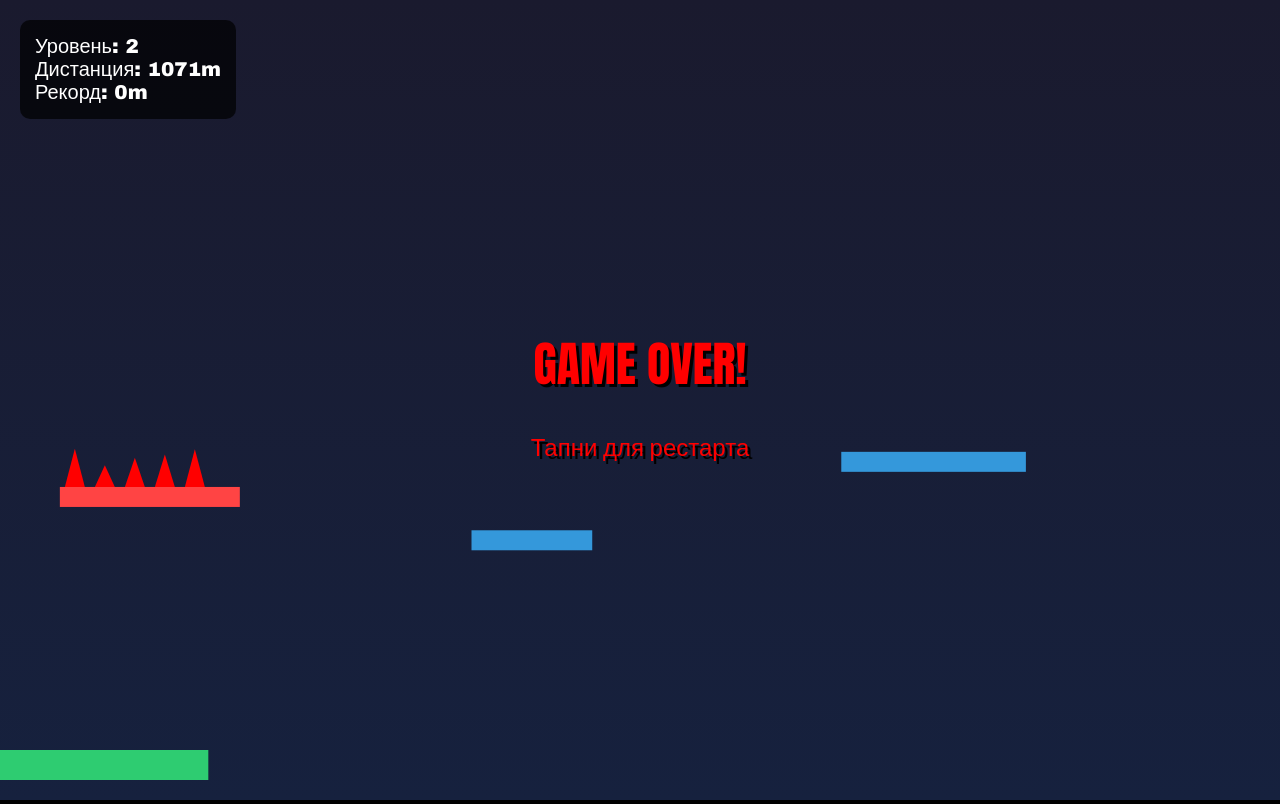
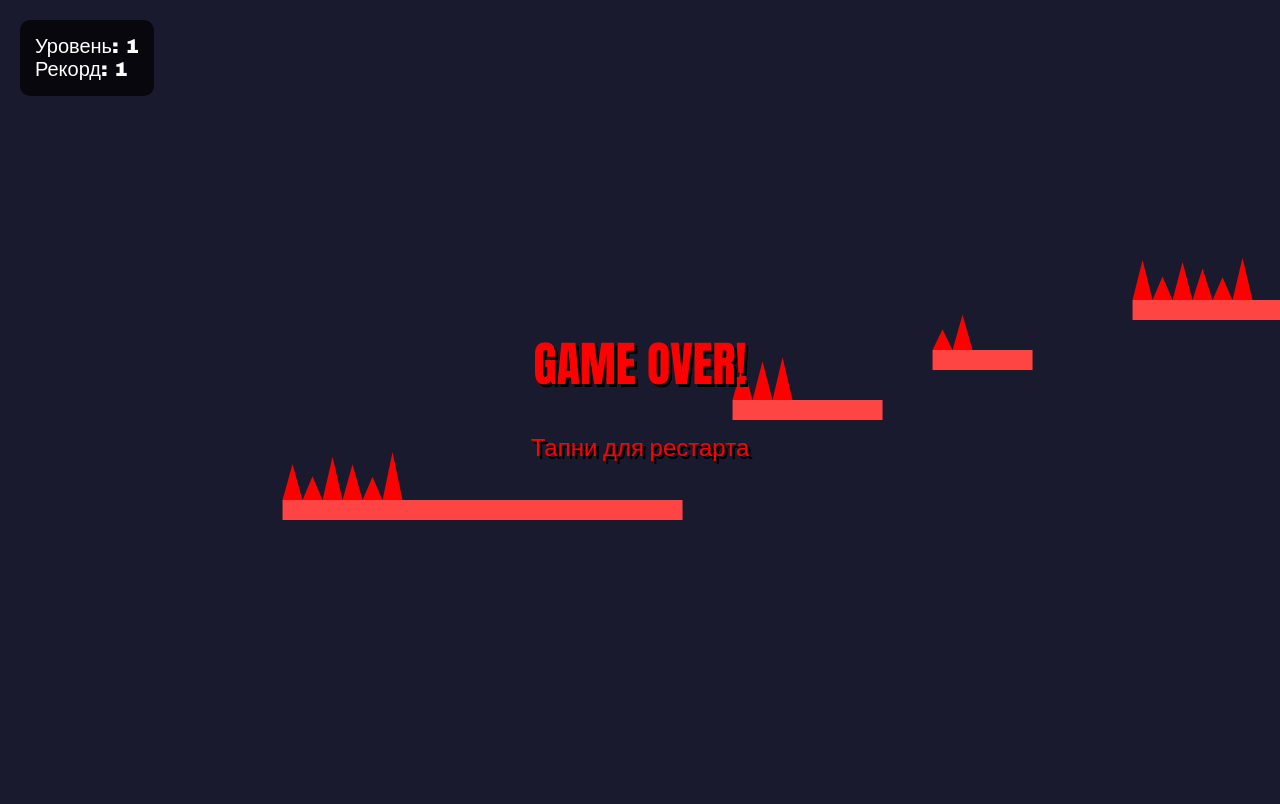
Before and after one commit to WtFNickNameLoL/ai, a plain HTML site: page index.html in a window 1280 px wide. Drawn offline with Linux system fonts and the light colour scheme.

Commit message:
Update index.html

```diff
--- a/index.html
+++ b/index.html
@@ -1,17 +1,17 @@
 <!DOCTYPE html>
 <html>
 <head>
-    <title>Ball Dash</title>
+    <title>Hardcore Ball Levels</title>
     <meta name="viewport" content="width=device-width, initial-scale=1.0, maximum-scale=1.0, user-scalable=no">
     <style>
         body {
             margin: 0;
             overflow: hidden;
-            background: #000;
+            background: #1a1a2e;
             touch-action: none;
         }
         #gameCanvas {
-            background: linear-gradient(to bottom, #1a1a2e 0%, #16213e 100%);
+            background: #1a1a2e;
         }
         #hud {
             position: fixed;
@@ -41,9 +41,8 @@
 </head>
 <body>
     <div id="hud">
-        Уровень: <span id="level">1</span><br>
-        Дистанция: <span id="distance">0</span>m<br>
-        Рекорд: <span id="highscore">0</span>m
+        Уровень: <span id="currentLevel">1</span><br>
+        Рекорд: <span id="maxLevel">1</span>
     </div>
     <div id="deathScreen">
         GAME OVER!<br>
@@ -57,205 +56,169 @@
         canvas.width = window.innerWidth;
         canvas.height = window.innerHeight;
 
-        // Конфигурация игры
-        const CONFIG = {
-            BASE_SPEED: 8,
-            GRAVITY: 0.8,
-            JUMP_FORCE: -16,
-            DOUBLE_JUMP_FORCE: -12,
-            PLATFORM_SPACING: 300,
-            MAX_JUMPS: 2,
-            LEVEL_UP_DISTANCE: 1000,
-            SPIKE_CHANCE: 0.3
-        };
+        const LEVEL_CONFIG = [
+            { // Level 1
+                speed: 8,
+                direction: 1,
+                platforms: [
+                    {x: 0,    y: 500, w: 400, spikes: 0.3},
+                    {x: 450,  y: 400, w: 150, spikes: 0.5},
+                    {x: 650,  y: 350, w: 100, spikes: 0.4},
+                    {x: 850,  y: 300, w: 200, spikes: 0.6},
+                    {x: 1150, y: 400, w: 150, spikes: 0.2},
+                    {x: 1400, y: 500, w: 300, spikes: 0.1}
+                ]
+            },
+            { // Level 2
+                speed: 10,
+                direction: -1,
+                platforms: [
+                    {x: 0,    y: 300, w: 400, spikes: 0.4},
+                    {x: 450,  y: 400, w: 150, spikes: 0.6},
+                    {x: 650,  y: 350, w: 100, moving: true},
+                    {x: 850,  y: 450, w: 200, spikes: 0.7},
+                    {x: 1150, y: 300, w: 150, spikes: 0.5},
+                    {x: 1400, y: 400, w: 300, spikes: 0.3}
+                ]
+            },
+            { // Level 3
+                speed: 12,
+                direction: 1,
+                platforms: [
+                    {x: 0,    y: 400, w: 200, spikes: 0.5},
+                    {x: 300,  y: 350, w: 150, moving: true},
+                    {x: 500,  y: 300, w: 100, spikes: 0.6},
+                    {x: 700,  y: 450, w: 200, spikes: 0.8},
+                    {x: 1000, y: 350, w: 150, moving: true},
+                    {x: 1250, y: 400, w: 300, spikes: 0.4}
+                ]
+            }
+        ];
 
-        // Состояние игры
         let gameState = {
-            scrollX: 0,
-            distance: 0,
-            level: 1,
-            highscore: parseInt(localStorage.getItem('highscore')) || 0,
+            currentLevel: 1,
+            maxLevel: parseInt(localStorage.getItem('maxLevel')) || 1,
             isDead: false,
             platforms: [],
-            jumpsLeft: CONFIG.MAX_JUMPS,
-            currentSpeed: CONFIG.BASE_SPEED,
-            autoMove: true
-        };
-
-        const ball = {
-            x: canvas.width * 0.3,
+            scrollX: 0,
+            currentSpeed: 8,
+            ball: {
+                x: 100,
                 y: canvas.height * 0.5,
                 radius: 15,
                 color: '#00ff88',
-            velocityY: 0
+                velocityY: 0,
+                jumpsLeft: 1
+            }
         };
 
-        // Инициализация
         function initGame() {
-            gameState = {
-                scrollX: 0,
-                distance: 0,
-                level: 1,
-                isDead: false,
-                platforms: [],
-                jumpsLeft: CONFIG.MAX_JUMPS,
-                currentSpeed: CONFIG.BASE_SPEED,
-                highscore: gameState.highscore,
-                autoMove: true
+            const level = LEVEL_CONFIG[gameState.currentLevel - 1];
+
+            gameState.platforms = level.platforms.map(p => ({
+                ...p,
+                height: 20,
+                color: p.spikes ? '#ff4444' : '#3498db',
+                spikes: p.spikes ? generateSpikes(p.w, p.spikes) : [],
+                moving: p.moving ? {
+                    direction: 1,
+                    speed: 2,
+                    minY: p.y - 50,
+                    maxY: p.y + 50
+                } : null
+            }));
+
+            gameState.scrollX = 0;
+            gameState.currentSpeed = level.speed;
+            gameState.ball = {
+                x: level.direction === -1 ? canvas.width - 100 : 100,
+                y: canvas.height * 0.5,
+                velocityY: 0,
+                jumpsLeft: 1,
+                radius: 15,
+                color: '#00ff88'
             };
 
-            // Стартовая платформа
-            addPlatform(0, canvas.height - 50, canvas.width, 30, '#2ecc71', false);
-
-            // Генерация платформ
-            generateInitialPlatforms();
-
-            ball.x = canvas.width * 0.3;
-            ball.y = canvas.height * 0.5;
-            ball.velocityY = 0;
-
+            gameState.isDead = false;
+            document.getElementById('currentLevel').textContent = gameState.currentLevel;
+            document.getElementById('maxLevel').textContent = gameState.maxLevel;
             document.getElementById('deathScreen').style.display = 'none';
-            updateHUD();
         }
 
-        function generateInitialPlatforms() {
-            let x = 400;
-            for(let i = 0; i < 5; i++) {
-                const hasSpikes = Math.random() < CONFIG.SPIKE_CHANCE;
-                addPlatform(
-                    x,
-                    canvas.height - 150 - Math.random() * 200,
-                    120 + Math.random() * 80,
-                    20,
-                    hasSpikes ? '#ff4444' : '#3498db',
-                    hasSpikes
-                );
-                x += CONFIG.PLATFORM_SPACING + Math.random() * 200;
-            }
-        }
-
-        function addPlatform(x, y, width, height, color, hasSpikes) {
-            gameState.platforms.push({
-                x, y, width, height, color,
-                spikes: hasSpikes ? generateSpikes(width) : []
-            });
-        }
-
-        function generateSpikes(width) {
-            const spikes = [];
-            const count = Math.floor(width / 30);
-            for(let i = 0; i < count; i++) {
-                spikes.push({
-                    x: 15 + i * 30,
-                    height: 20 + Math.random() * 20
-                });
-            }
-            return spikes;
+        function generateSpikes(width, density) {
+            return Array.from({length: Math.floor(width/20 * density)}, (_,i) => ({
+                x: 10 + i * 20,
+                height: 20 + Math.random() * 30
+            }));
         }
 
         function updatePhysics() {
             if(gameState.isDead) return;
 
-            // Автоматическое движение вправо
-            gameState.scrollX += gameState.currentSpeed;
-            gameState.distance = Math.floor(gameState.scrollX);
+            // Автоматическое ускорение
+            gameState.currentSpeed *= 1.0005;
+            gameState.scrollX += LEVEL_CONFIG[gameState.currentLevel-1].direction * gameState.currentSpeed;
 
-            // Повышение уровня
-            if(gameState.distance >= gameState.level * CONFIG.LEVEL_UP_DISTANCE) {
-                gameState.level++;
-                gameState.currentSpeed = CONFIG.BASE_SPEED * (1 + (gameState.level-1)*0.12);
+            // Движение платформ
+            gameState.platforms.forEach(p => {
+                if(p.moving) {
+                    p.y += p.moving.speed * p.moving.direction;
+                    if(p.y > p.moving.maxY || p.y < p.moving.minY) {
+                        p.moving.direction *= -1;
                     }
+                }
+            });
 
             // Физика мяча
-            ball.velocityY += CONFIG.GRAVITY;
-            ball.y += ball.velocityY;
+            gameState.ball.velocityY += 0.8;
+            gameState.ball.y += gameState.ball.velocityY;
 
-            // Генерация новых платформ
-            const lastPlatform = gameState.platforms[gameState.platforms.length-1];
-            if(lastPlatform.x + lastPlatform.width < gameState.scrollX + canvas.width) {
-                const hasSpikes = Math.random() < CONFIG.SPIKE_CHANCE;
-                addPlatform(
-                    lastPlatform.x + lastPlatform.width + CONFIG.PLATFORM_SPACING,
-                    canvas.height - 150 - Math.random() * 300,
-                    100 + Math.random() * 100,
-                    20,
-                    hasSpikes ? '#ff4444' : '#3498db',
-                    hasSpikes
-                );
-            }
-
-            // Удаление старых платформ
-            gameState.platforms = gameState.platforms.filter(p =>
-                p.x + p.width > gameState.scrollX - canvas.width
-            );
-
-            // Коллизии и смерть
+            // Коллизии
             let onGround = false;
             gameState.platforms.forEach(platform => {
-                if(checkPlatformCollision(platform)) {
+                const platformX = platform.x + gameState.scrollX;
+
+                if(checkCollision(platformX, platform)) {
                     if(platform.spikes.length > 0) {
                         gameOver();
                         return;
                     }
-                    ball.velocityY = 0;
-                    ball.y = platform.y - ball.radius;
+                    gameState.ball.velocityY = 0;
+                    gameState.ball.y = platform.y - gameState.ball.radius;
                     onGround = true;
                 }
             });
 
-            gameState.jumpsLeft = onGround ? CONFIG.MAX_JUMPS : gameState.jumpsLeft;
+            gameState.ball.jumpsLeft = onGround ? 1 : gameState.ball.jumpsLeft;
 
             // Границы экрана
-            if(ball.y > canvas.height + 100) gameOver();
+            if(gameState.ball.y > canvas.height + 100) gameOver();
         }
 
-        function checkPlatformCollision(platform) {
-            // Проверка коллизии с платформой
-            if(ball.y + ball.radius < platform.y ||
-               ball.y - ball.radius > platform.y + platform.height ||
-               ball.x + ball.radius < platform.x - gameState.scrollX ||
-               ball.x - ball.radius > platform.x + platform.width - gameState.scrollX) {
-                return false;
-            }
-
-            // Проверка коллизии с шипами
-            if(platform.spikes.length > 0) {
-                for(const spike of platform.spikes) {
-                    const spikeX = platform.x + spike.x - gameState.scrollX;
-                    const spikeTop = platform.y - spike.height;
-                    if(ball.x > spikeX - 10 && ball.x < spikeX + 10 &&
-                       ball.y + ball.radius > spikeTop) {
-                        return true;
-                    }
-                }
-            }
-            return true;
+        function checkCollision(platformX, platform) {
+            return gameState.ball.x + gameState.ball.radius > platformX &&
+                   gameState.ball.x - gameState.ball.radius < platformX + platform.w &&
+                   gameState.ball.y + gameState.ball.radius > platform.y &&
+                   gameState.ball.y - gameState.ball.radius < platform.y + platform.height;
         }
 
         function draw() {
             ctx.clearRect(0, 0, canvas.width, canvas.height);
 
-            // Платформы и шипы
+            // Отрисовка платформ
             gameState.platforms.forEach(platform => {
-                // Основная платформа
+                const x = platform.x + gameState.scrollX;
+
                 ctx.fillStyle = platform.color;
-                ctx.fillRect(
-                    platform.x - gameState.scrollX,
-                    platform.y,
-                    platform.width,
-                    platform.height
-                );
+                ctx.fillRect(x, platform.y, platform.w, platform.height);
 
-                // Шипы
                 if(platform.spikes.length > 0) {
                     ctx.fillStyle = '#ff0000';
                     platform.spikes.forEach(spike => {
-                        const spikeX = platform.x + spike.x - gameState.scrollX;
                         ctx.beginPath();
-                        ctx.moveTo(spikeX - 10, platform.y);
-                        ctx.lineTo(spikeX + 10, platform.y);
-                        ctx.lineTo(spikeX, platform.y - spike.height);
-                        ctx.closePath();
+                        ctx.moveTo(x + spike.x - 10, platform.y);
+                        ctx.lineTo(x + spike.x + 10, platform.y);
+                        ctx.lineTo(x + spike.x, platform.y - spike.height);
                         ctx.fill();
                     });
                 }
@@ -263,42 +226,33 @@
 
             // Мяч
             ctx.beginPath();
-            ctx.arc(ball.x, ball.y, ball.radius, 0, Math.PI * 2);
-            ctx.fillStyle = ball.color;
+            ctx.arc(gameState.ball.x, gameState.ball.y, gameState.ball.radius, 0, Math.PI * 2);
+            ctx.fillStyle = gameState.ball.color;
             ctx.fill();
         }
 
         function initControls() {
-            // Универсальный обработчик прыжка
-            const jumpHandler = () => {
+            const jump = () => {
                 if(gameState.isDead) {
-                    if(gameState.distance > gameState.highscore) {
-                        gameState.highscore = gameState.distance;
-                        localStorage.setItem('highscore', gameState.highscore);
+                    if(gameState.currentLevel > gameState.maxLevel) {
+                        localStorage.setItem('maxLevel', gameState.currentLevel);
                     }
                     initGame();
                     return;
                 }
 
-                if(gameState.jumpsLeft > 0) {
-                    ball.velocityY = gameState.jumpsLeft === CONFIG.MAX_JUMPS
-                        ? CONFIG.JUMP_FORCE
-                        : CONFIG.DOUBLE_JUMP_FORCE;
-                    gameState.jumpsLeft--;
+                if(gameState.ball.jumpsLeft > 0) {
+                    gameState.ball.velocityY = -16;
+                    gameState.ball.jumpsLeft--;
                 }
             };
 
-            // Десктоп управление
-            window.addEventListener('keydown', e => {
-                if(e.code === 'Space') jumpHandler();
-            });
-
-            // Мобильное управление
+            window.addEventListener('keydown', e => e.code === 'Space' && jump());
+            canvas.addEventListener('mousedown', jump);
             canvas.addEventListener('touchstart', e => {
                 e.preventDefault();
-                jumpHandler();
+                jump();
             });
-            canvas.addEventListener('mousedown', jumpHandler);
         }
 
         function gameOver() {
@@ -306,27 +260,13 @@
             document.getElementById('deathScreen').style.display = 'block';
         }
 
-        function updateHUD() {
-            document.getElementById('distance').textContent = gameState.distance;
-            document.getElementById('highscore').textContent = gameState.highscore;
-            document.getElementById('level').textContent = gameState.level;
-        }
-
         function gameLoop() {
             if(!gameState.isDead) updatePhysics();
             draw();
-            updateHUD();
             requestAnimationFrame(gameLoop);
         }
 
         // Запуск игры
-        window.addEventListener('resize', () => {
-            canvas.width = window.innerWidth;
-            canvas.height = window.innerHeight;
-            initGame();
-        });
-
-        document.getElementById('highscore').textContent = gameState.highscore;
         initControls();
         initGame();
         gameLoop();
```
Lines whose indentation alone changed are shown as unchanged.
